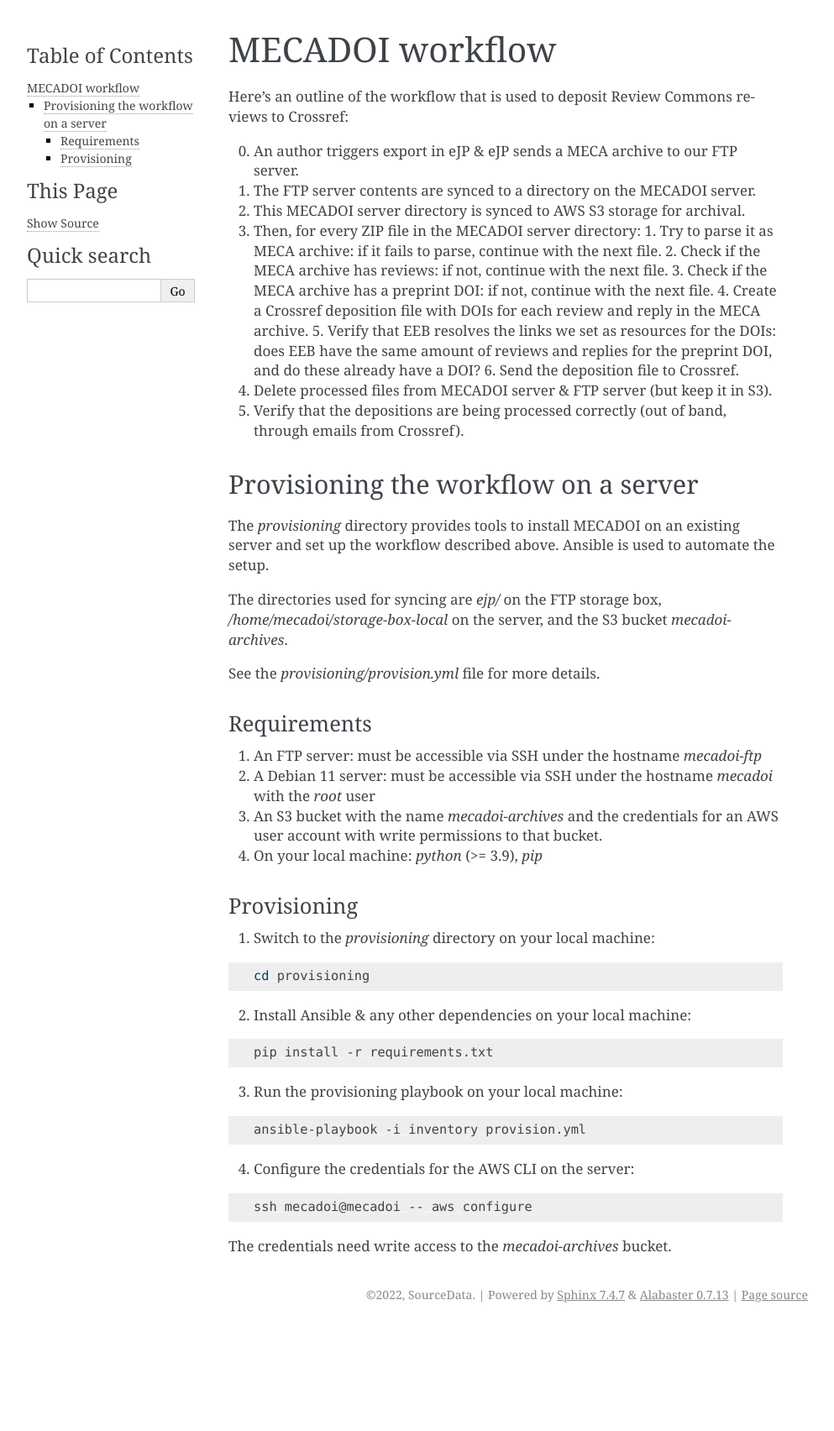
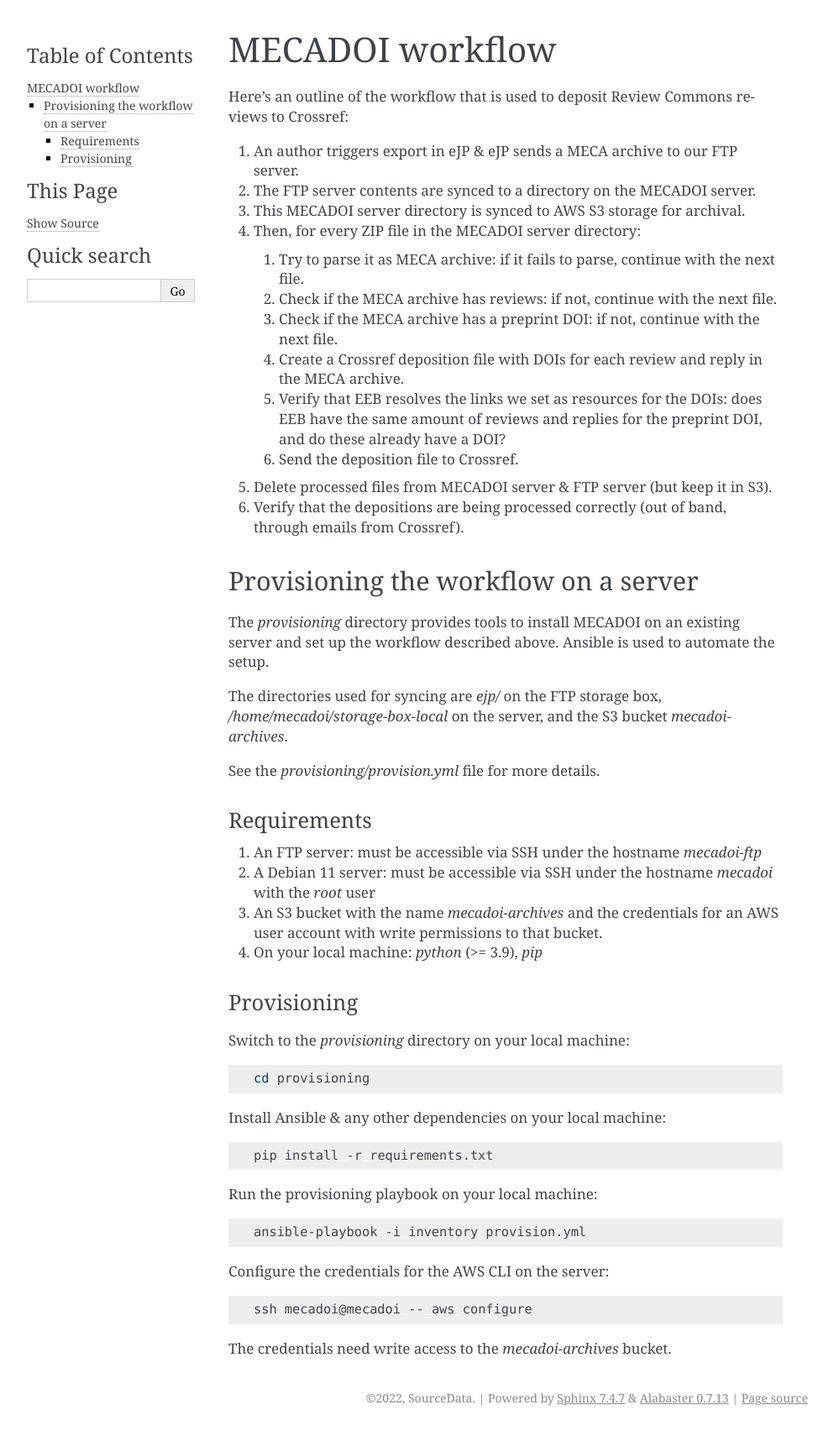
Before and after one commit to source-data/mecadoi, a Sphinx documentation site: the page built from docs/workflow.rst, in a window 1280 px wide. Shown: the whole page at 84% size, without its empty margins (148-1141 px from the left). Built offline with Sphinx 7.4.7, drawn with Linux system fonts in a browser that asks for light colours; before the commit the page ends 1581 px from its top, so only the background shows below that.

Commit message:
Fixed list rendering in docs

```diff
--- a/docs/workflow.rst
+++ b/docs/workflow.rst
@@ -3,18 +3,20 @@ MECADOI workflow
 
 Here's an outline of the workflow that is used to deposit Review Commons reviews to Crossref:
 
-0. An author triggers export in eJP & eJP sends a MECA archive to our FTP server.
-1. The FTP server contents are synced to a directory on the  MECADOI server.
-2. This MECADOI server directory is synced to AWS S3 storage for archival.
-3. Then, for every ZIP file in the MECADOI server directory:
-   1. Try to parse it as MECA archive: if it fails to parse, continue with the next file.
-   2. Check if the MECA archive has reviews: if not, continue with the next file.
-   3. Check if the MECA archive has a preprint DOI: if not, continue with the next file.
-   4. Create a Crossref deposition file with DOIs for each review and reply in the MECA archive.
-   5. Verify that EEB resolves the links we set as resources for the DOIs: does EEB have the same amount of reviews and replies for the preprint DOI, and do these already have a DOI?
-   6. Send the deposition file to Crossref.
-4. Delete processed files from MECADOI server & FTP server (but keep it in S3).
-5. Verify that the depositions are being processed correctly (out of band, through emails from Crossref).
+#. An author triggers export in eJP & eJP sends a MECA archive to our FTP server.
+#. The FTP server contents are synced to a directory on the  MECADOI server.
+#. This MECADOI server directory is synced to AWS S3 storage for archival.
+#. Then, for every ZIP file in the MECADOI server directory:
+
+   #. Try to parse it as MECA archive: if it fails to parse, continue with the next file.
+   #. Check if the MECA archive has reviews: if not, continue with the next file.
+   #. Check if the MECA archive has a preprint DOI: if not, continue with the next file.
+   #. Create a Crossref deposition file with DOIs for each review and reply in the MECA archive.
+   #. Verify that EEB resolves the links we set as resources for the DOIs: does EEB have the same amount of reviews and replies for the preprint DOI, and do these already have a DOI?
+   #. Send the deposition file to Crossref.
+
+#. Delete processed files from MECADOI server & FTP server (but keep it in S3).
+#. Verify that the depositions are being processed correctly (out of band, through emails from Crossref).
 
 Provisioning the workflow on a server
 -------------------------------------
@@ -28,33 +30,33 @@ See the `provisioning/provision.yml` file for more details.
 Requirements
 ^^^^^^^^^^^^
 
-1. An FTP server: must be accessible via SSH under the hostname `mecadoi-ftp`
-2. A Debian 11 server: must be accessible via SSH under the hostname `mecadoi` with the `root` user
-3. An S3 bucket with the name `mecadoi-archives` and the credentials for an AWS user account with write permissions to that bucket.
-4. On your local machine: `python` (>= 3.9), `pip`
+#. An FTP server: must be accessible via SSH under the hostname `mecadoi-ftp`
+#. A Debian 11 server: must be accessible via SSH under the hostname `mecadoi` with the `root` user
+#. An S3 bucket with the name `mecadoi-archives` and the credentials for an AWS user account with write permissions to that bucket.
+#. On your local machine: `python` (>= 3.9), `pip`
 
 Provisioning
 ^^^^^^^^^^^^
 
-1. Switch to the `provisioning` directory on your local machine:
+Switch to the `provisioning` directory on your local machine:
 
 .. code-block:: bash
 
     cd provisioning
 
-2. Install Ansible & any other dependencies on your local machine:
+Install Ansible & any other dependencies on your local machine:
 
 .. code-block:: bash
 
     pip install -r requirements.txt
 
-3. Run the provisioning playbook on your local machine:
+Run the provisioning playbook on your local machine:
 
 .. code-block:: bash
 
     ansible-playbook -i inventory provision.yml
 
-4. Configure the credentials for the AWS CLI on the server:
+Configure the credentials for the AWS CLI on the server:
 
 .. code-block:: bash
 
```
